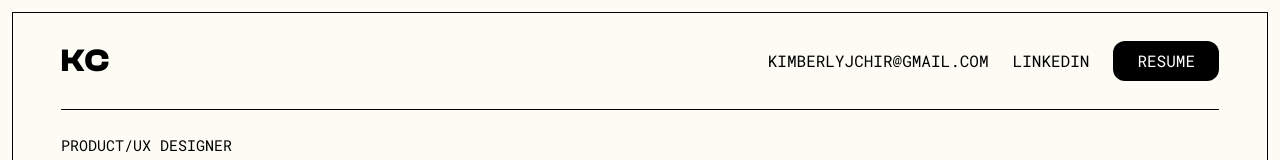
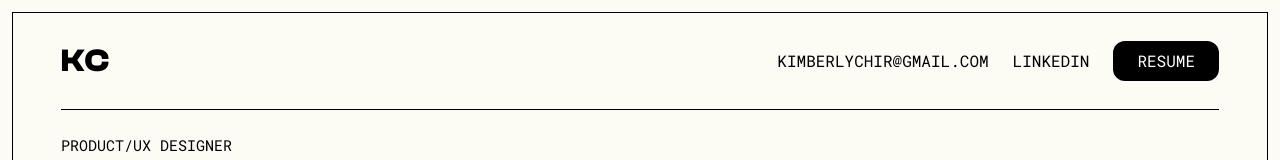
Before and after one commit to ezekieljkang/kimjchir-portfolio, a Next.js app: page /kimjchir-portfolio/ in a window 1280 px wide. Shown: the top 160 px of the page. Built offline with nearby package versions, Linux system fonts and the light colour scheme.

Commit message:
updated emails
had wrong email address, updated to correct address

```diff
--- a/components/MobileFooter.tsx
+++ b/components/MobileFooter.tsx
@@ -6,7 +6,7 @@ const MobileFooter = () => {
   const [lastScrollTop, setLastScrollTop] = useState(0);
 
   const [tooltipVisible, setTooltipVisible] = useState(false);
-  const email = 'KIMBERLYJCHIR@GMAIL.COM';
+  const email = 'KIMBERLYCHIR@GMAIL.COM';
 
   const handleEmailClick = (e: React.MouseEvent<HTMLAnchorElement>) => {
     e.preventDefault(); // Prevent default link behavior
--- a/components/MobileMenu.tsx
+++ b/components/MobileMenu.tsx
@@ -4,7 +4,7 @@ import Tooltip from './ToolTip'; // Adjust the path as needed
 
 const MobileMenu = () => {
   const [tooltipVisible, setTooltipVisible] = useState(false);
-  const email = 'KIMBERLYJCHIR@GMAIL.COM';
+  const email = 'KIMBERLYCHIR@GMAIL.COM';
 
   const handleEmailClick = (e: React.MouseEvent<HTMLAnchorElement>) => {
     e.preventDefault(); // Prevent default link behavior
--- a/components/NavBar.tsx
+++ b/components/NavBar.tsx
@@ -18,7 +18,7 @@ const NavBar = () => {
   };
 
   const [tooltipVisible, setTooltipVisible] = useState(false);
-  const email = 'KIMBERLYJCHIR@GMAIL.COM';
+  const email = 'KIMBERLYCHIR@GMAIL.COM';
 
   const handleEmailClick = (e: React.MouseEvent<HTMLAnchorElement>) => {
     e.preventDefault(); // Prevent default link behavior
```
